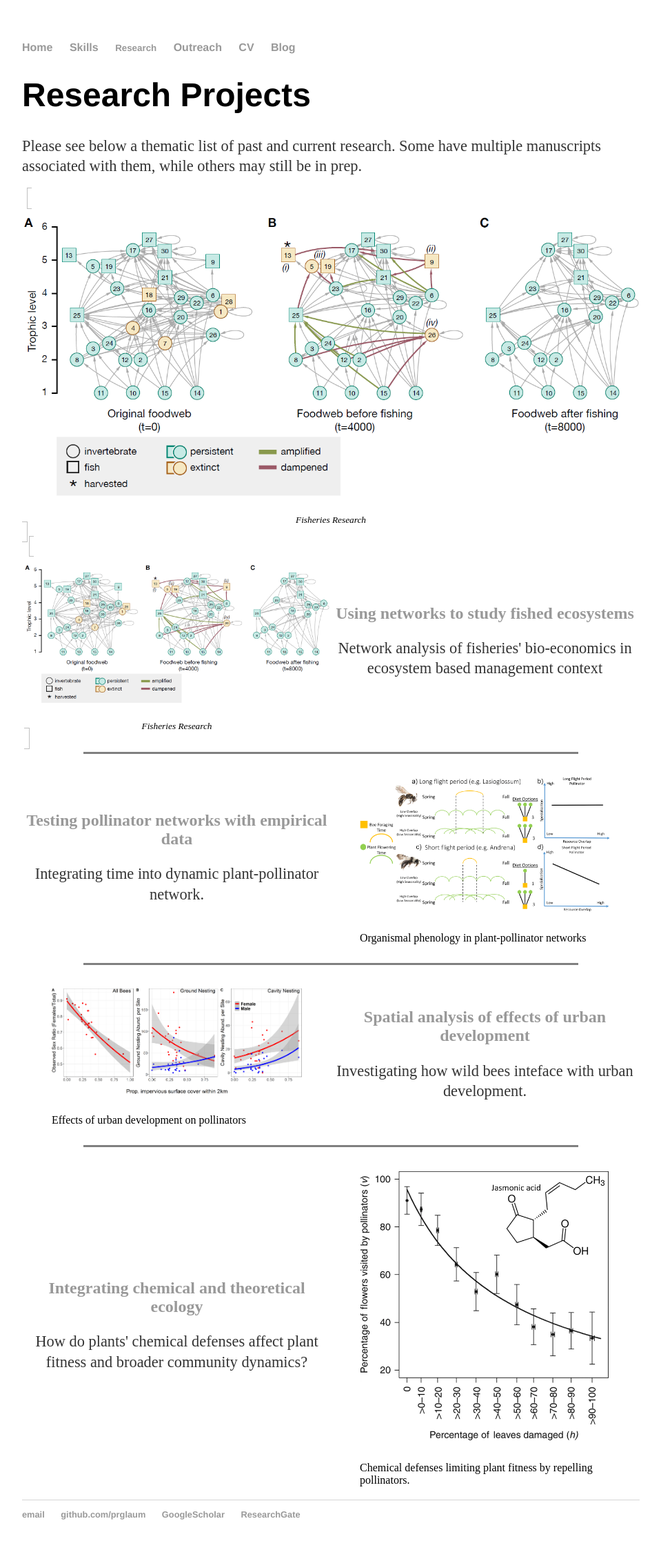
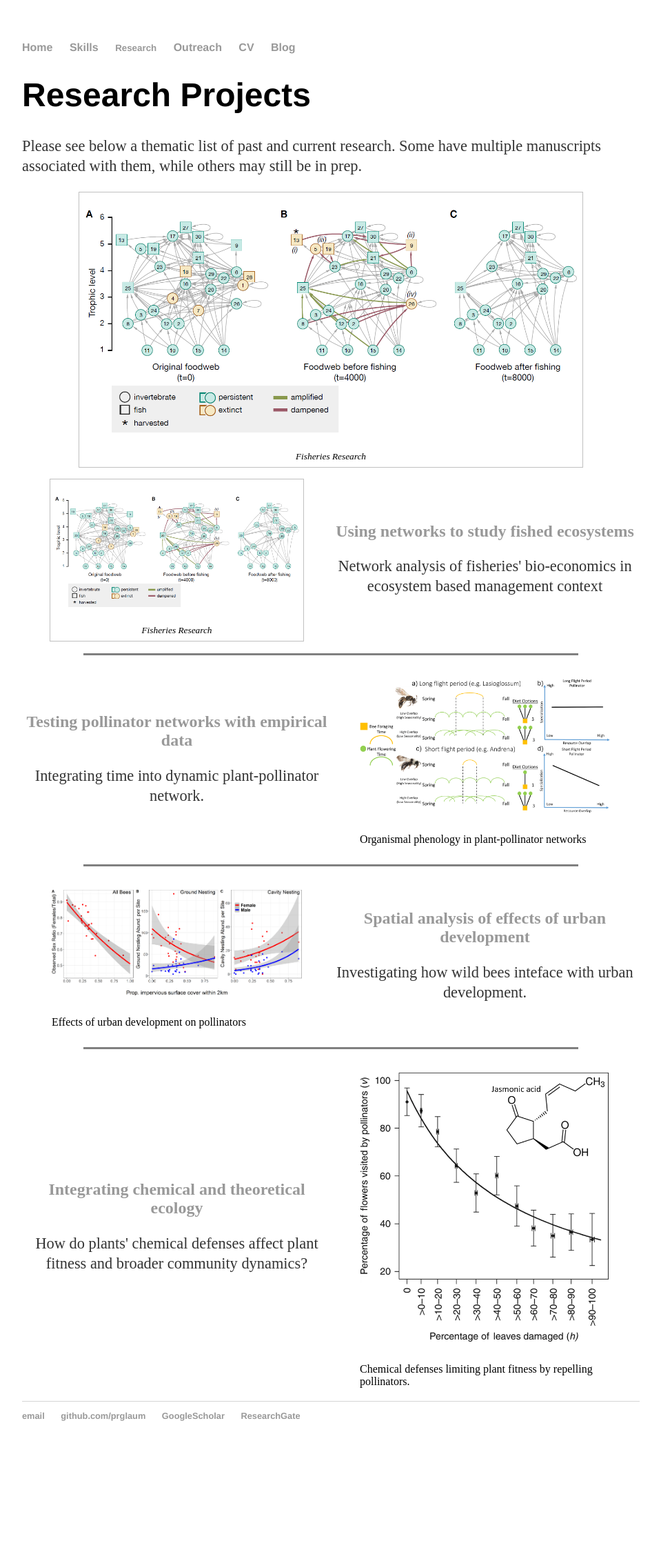
Before and after one commit to prglaum/prglaum.github.io, a Jekyll site: the page built from research/index.html, in a window 1280 px wide. Shown: the whole page at 69% size, without its empty margins (160-1119 px from the left). Built offline with Jekyll 4.4.1, drawn with Linux system fonts in a browser that asks for light colours; after the commit the page ends 2120 px from its top, so only the background shows below that.

Commit message:
Update index.html

```diff
--- a/research/index.html
+++ b/research/index.html
@@ -7,7 +7,7 @@ title: Research Topics
 	<p>Please see below a thematic list of past and current research. Some have multiple manuscripts associated with them, while others may still be in prep.</p>
 </div><!-- /.blurb -->
 
-<figure50 style="div80">
+<figure50 class="div80">
 		<p><a href="https://prglaum.github.io/research/fisheries/">
 			<img class=scaled src="{{site.url}}/docs/assets/images/fishNetworks.PNG" alt="fishies"></a>
 		<figcaption>Fisheries Research</figcaption>
@@ -18,7 +18,7 @@ title: Research Topics
   <table style="width:100%">
     <tr>
 	<td style="width:50%">
-		<figure50 style="div80">
+		<figure50 class="div80">
 		<p><a href="https://prglaum.github.io/research/fisheries/">
 			<img class=scaled src="{{site.url}}/docs/assets/images/fishNetworks.PNG" alt="fishies"></a>
 		<figcaption>Fisheries Research</figcaption>
```
